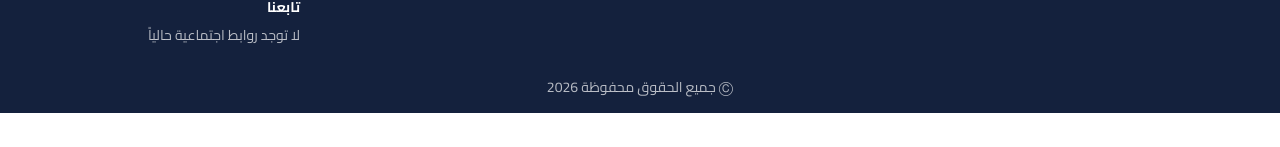
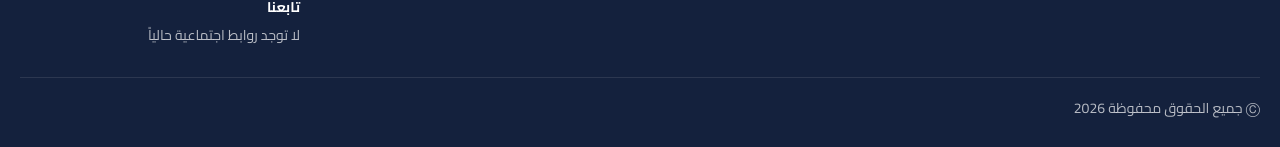
Before and after one commit to hagerramadan92/Tala, a Next.js app: page /myAccount/addresses in a window 1280 px wide. Shown: the part 1288-1435 px from the top of the page. Before the commit the page ends 1401 px from the top, so only its background shows below. Built offline with nearby package versions, Linux system fonts and the light colour scheme; no server answers.

Commit message:
style(footer): copyright and payment icons on one bottom row

```diff
--- a/components/Footer.tsx
+++ b/components/Footer.tsx
@@ -571,12 +571,13 @@ export default function Footer() {
           </div>
         </div>
 
-        {/* copyright */}
-        <p className="text-center text-white/70 text-sm pb-4">Ⓒ جميع الحقوق محفوظة {year}</p>
+        {/* أسفل الفوتر: الحقوق + طرق الدفع في سطر واحد على الديسكتوب */}
+        <div className="flex flex-col md:flex-row md:items-center md:justify-between gap-3 border-t border-white/10 pt-5 pb-8">
+        <p className="text-center md:text-right text-white/70 text-sm">Ⓒ جميع الحقوق محفوظة {year}</p>
 
         {/* طرق الدفع — في النهاية تحت */}
         {activePayments.length > 0 && (
-          <div className="flex flex-wrap items-center justify-center gap-1.5 md:gap-2 pb-8">
+          <div className="flex flex-wrap items-center justify-center md:justify-start gap-1.5 md:gap-2">
             {activePayments.map((p) => {
               const link = paymentLinksMap[p.name];
               const El: any = link ? "a" : "div";
@@ -600,7 +601,7 @@ export default function Footer() {
             })}
           </div>
         )}
-
+        </div>
 
       </div>
     </footer>
```
